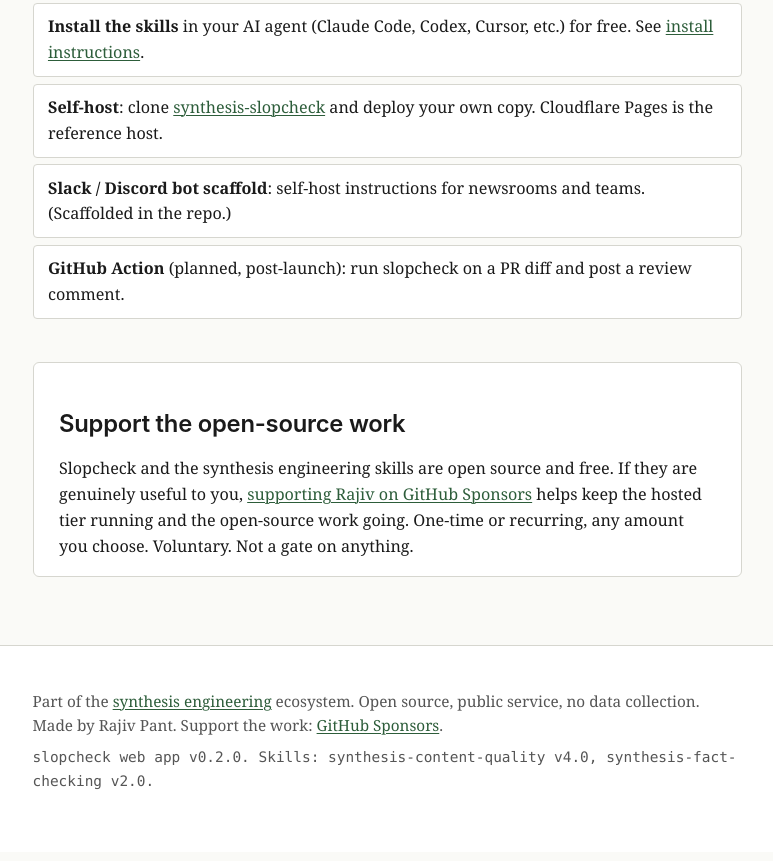
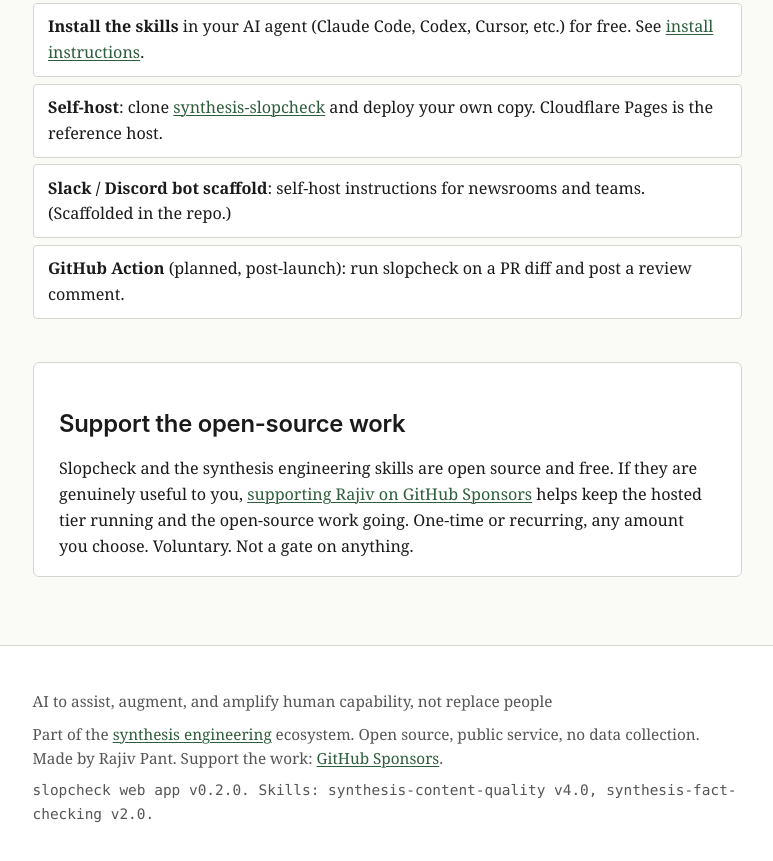
Before and after one commit to synthesisengineering/synthesis-slopcheck, a browser extension: page index.html in a window 1280 px wide. Shown: the part 5265-6126 px from the top of the page, without its empty margins (253-1026 px from the left). Drawn offline with nearby package versions, Linux system fonts and the light colour scheme.

Commit message:
Update site presentation

```diff
--- a/index.html
+++ b/index.html
@@ -275,6 +275,7 @@
 
   <footer class="site-footer">
     <div class="container">
+      <p class="ecosystem-purpose">AI to assist, augment, and amplify human capability, not replace people</p>
       <p>
         Part of the <a href="https://synthesisengineering.org">synthesis engineering</a> ecosystem. Open source, public service, no data collection. Made by Rajiv Pant. Support the work: <a href="https://github.com/sponsors/rajivpant" target="_blank" rel="noopener">GitHub Sponsors</a>.
       </p>
```
